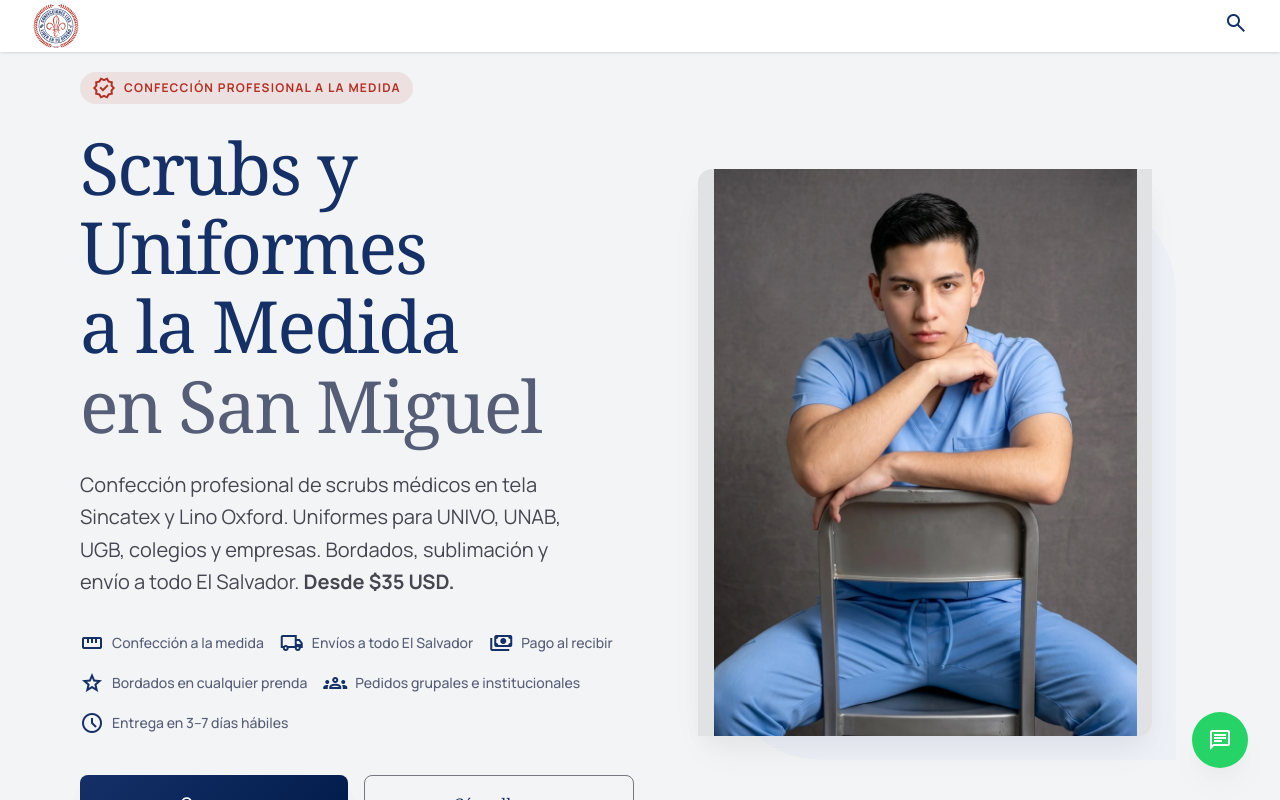
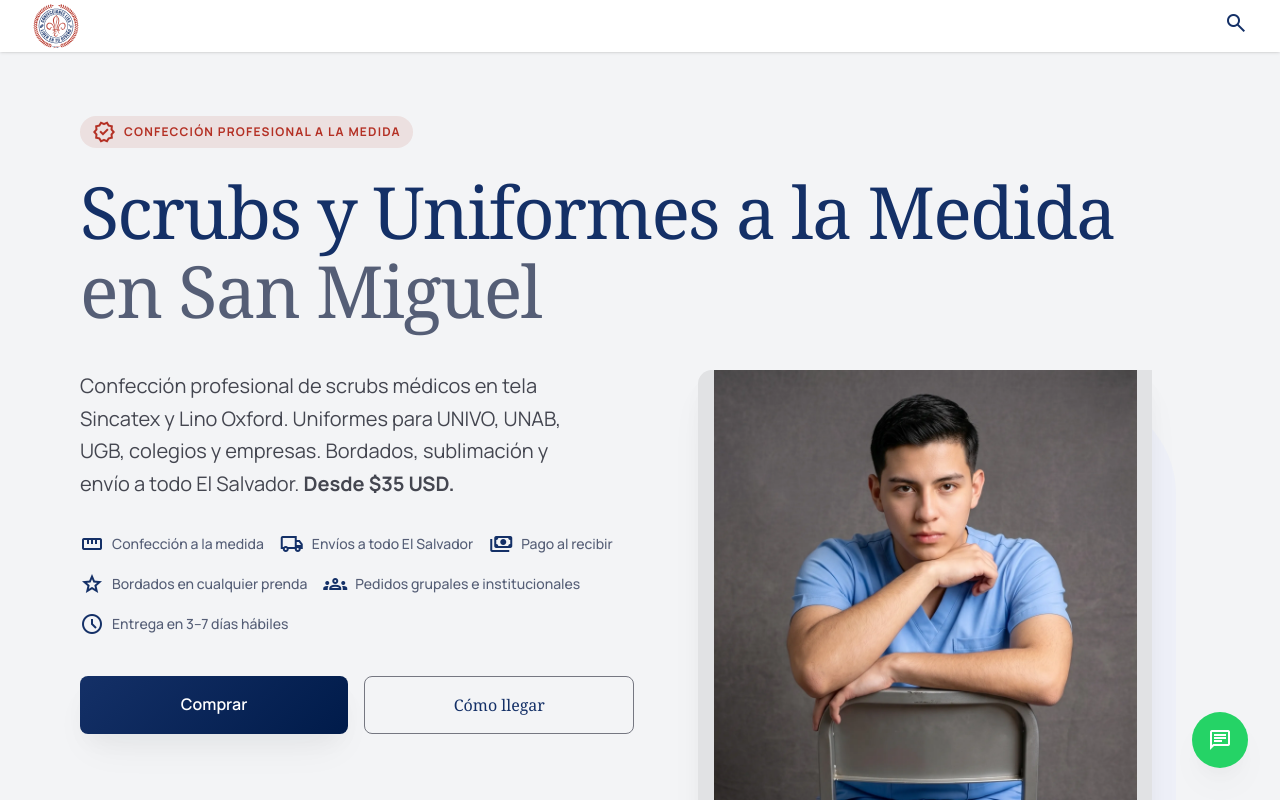
Before and after one commit to carlosm-lab/confeccionesliss, a Next.js app: page / in a window 1280 px wide. Shown: the top 800 px of the page. Built offline with nearby package versions, Linux system fonts and the light colour scheme.

Commit message:
feat(layout): move hero title above text and photo grid

```diff
--- a/src/app/(public)/page.tsx
+++ b/src/app/(public)/page.tsx
@@ -32,28 +32,32 @@
       />
 
       {/* ═══ HERO ═══ */}
-      <section className="bg-surface-container-low relative overflow-hidden px-5 pt-5 pb-14 md:px-8 lg:pb-28">
-        <div className="mx-auto flex max-w-screen-2xl flex-col items-center gap-16 lg:flex-row lg:pr-24 lg:pl-12">
-          <div className="z-10 flex w-full flex-col items-start lg:w-[55%]">
+      <section className="bg-surface-container-low relative overflow-hidden px-5 pt-10 pb-14 md:px-8 lg:pt-16 lg:pb-28">
+        <div className="mx-auto flex max-w-screen-2xl flex-col gap-10 lg:pr-24 lg:pl-12">
+          {/* Header Area (Above Grid) */}
+          <div className="flex flex-col items-center text-center lg:items-start lg:text-left">
             <div className="bg-tertiary/10 text-tertiary mb-4 flex w-fit items-center gap-2 rounded-full px-3 py-1 text-xs font-bold tracking-widest uppercase lg:mb-6">
               <span className="material-symbols-outlined text-[16px]">
                 verified
               </span>
               Confección profesional a la medida
             </div>
-            <h1 className="text-primary mb-4 font-serif text-[2rem] leading-[1.15] tracking-tight md:text-5xl lg:mb-6 lg:text-7xl lg:leading-[1.1]">
-              Scrubs y Uniformes
-              <br className="hidden lg:inline" /> a la Medida{" "}
-              <br className="hidden lg:inline" />
+            <h1 className="text-primary font-serif text-[2rem] leading-[1.15] tracking-tight md:text-5xl lg:text-7xl lg:leading-[1.1]">
+              Scrubs y Uniformes a la Medida <br className="hidden lg:inline" />
               <span className="text-secondary">en San Miguel</span>
             </h1>
+          </div>
+
+          {/* Grid Area (Text and Photo) */}
+          <div className="flex flex-col items-center gap-16 lg:flex-row lg:items-start">
+            <div className="z-10 flex w-full flex-col items-center text-center lg:w-[55%] lg:items-start lg:text-left">
               <p className="text-on-surface-variant font-body mb-6 max-w-lg text-base leading-relaxed md:text-lg lg:mb-8 lg:text-xl">
                 Confección profesional de scrubs médicos en tela Sincatex y Lino
                 Oxford. Uniformes para UNIVO, UNAB, UGB, colegios y empresas.
                 Bordados, sublimación y envío a todo El Salvador.{" "}
                 <strong>Desde $35 USD.</strong>
               </p>
-            <div className="mb-10 grid grid-cols-2 gap-x-4 gap-y-3 md:flex md:flex-wrap md:gap-4">
+              <div className="mb-10 grid grid-cols-2 gap-x-4 gap-y-3 md:flex md:flex-wrap md:justify-center md:gap-4 lg:justify-start">
                 {heroTrustBadges.map((b) => (
                   <div
                     key={b.text}
@@ -66,12 +70,12 @@
                   </div>
                 ))}
               </div>
-            <div className="flex w-full flex-col gap-3 sm:flex-row sm:gap-4">
+              <div className="flex w-full flex-col gap-3 sm:flex-row sm:justify-center sm:gap-4 lg:justify-start">
                 <a
                   href="https://confeccionesliss.axkar.com/"
                   target="_blank"
                   rel="noopener noreferrer"
-                className="btn-gradient font-body ambient-shadow flex-1 rounded-md py-4 text-center font-semibold whitespace-nowrap text-white transition-opacity hover:opacity-90"
+                  className="btn-gradient font-body ambient-shadow max-w-xs flex-1 rounded-md py-4 text-center font-semibold whitespace-nowrap text-white transition-opacity hover:opacity-90"
                 >
                   Comprar
                 </a>
@@ -79,12 +83,14 @@
                   href="https://maps.app.goo.gl/XSs2vgjLG8uvJGoQ7"
                   target="_blank"
                   rel="noopener noreferrer"
-                className="border-outline text-primary hover:bg-surface-variant/50 flex-1 rounded-md border bg-transparent py-4 text-center font-serif font-medium whitespace-nowrap transition-colors"
+                  className="border-outline text-primary hover:bg-surface-variant/50 max-w-xs flex-1 rounded-md border bg-transparent py-4 text-center font-serif font-medium whitespace-nowrap transition-colors"
                 >
                   Cómo llegar
                 </a>
               </div>
             </div>
+
+            {/* Image Area */}
             <div className="relative w-full lg:w-[45%]">
               <div className="bg-primary-container absolute inset-0 translate-x-6 translate-y-6 transform rounded-tr-[100px] rounded-bl-[100px] opacity-20" />
               <div className="ambient-shadow bg-surface-container-highest relative z-10 aspect-[4/5] overflow-hidden rounded-tl-xl rounded-br-xl">
@@ -96,6 +102,7 @@
                   src="/images/uniformes/portada.webp"
                   priority
                 />
+              </div>
             </div>
           </div>
         </div>
```
Lines whose indentation alone changed are shown as unchanged.
